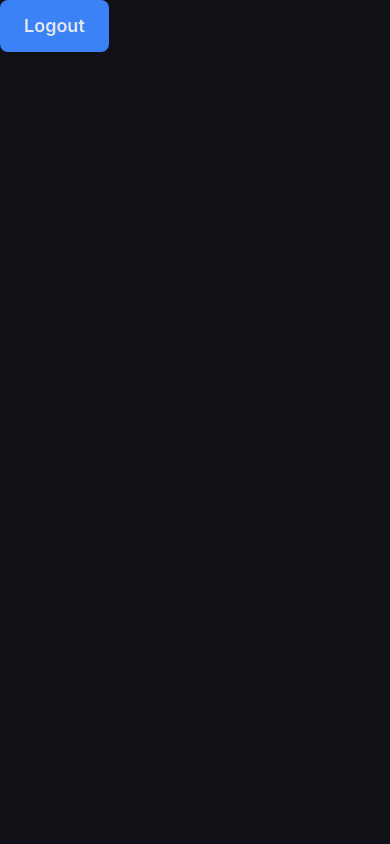
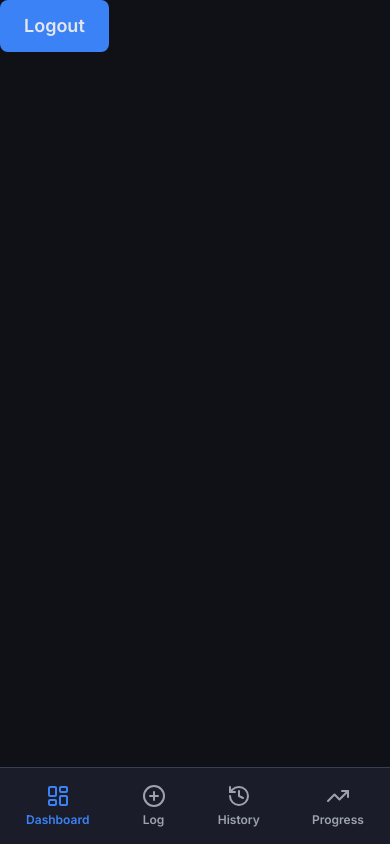
Before and after one commit to Koraxdd/LiftLog, a Next.js app: page /dashboard in a window 390 px wide. Built offline with nearby package versions, Linux system fonts and the light colour scheme.

Commit message:
feat: added mobile footer nav

```diff
--- a/src/app/dashboard/layout.tsx
+++ b/src/app/dashboard/layout.tsx
@@ -1,9 +1,10 @@
 import type { ReactNode } from "react";
 import type { Metadata } from "next";
 import "../globals.css"
+import FooterNav from "@/components/Layout/dashboard/FooterNav";
 
 export const metadata: Metadata = {
-  title: "LiftLog | Dashboard"
+  title: "LiftLog - Dashboard"
 };
 
 type DashboardLayoutProps = {
@@ -12,6 +13,9 @@ type DashboardLayoutProps = {
 
 export default function DashboardLayout({ children }: DashboardLayoutProps) {
     return (
-        <main>{children}</main>
+        <div className="flex flex-col min-h-screen">
+            <main className="flex-1">{children}</main>
+            <FooterNav />
+        </div>
     )
 }
--- /dev/null
+++ b/src/components/Layout/dashboard/FooterNav.tsx
@@ -0,0 +1,27 @@
+import CustomLink from "@/components/UI/CustomLink";
+import { LayoutDashboard, CirclePlus, History, TrendingUp } from "lucide-react";
+
+export default function FooterNav() {
+    return (
+        <footer className="bg-card border-t border-subtle py-4">
+            <nav className="flex justify-around items-center">
+                <CustomLink href="/dashboard" variant="mobile">
+                    <LayoutDashboard />
+                    Dashboard
+                </CustomLink>
+                <CustomLink href="/dashboard/log" variant="mobile">
+                    <CirclePlus />
+                    Log
+                </CustomLink>
+                <CustomLink href="/dashboard/history" variant="mobile">
+                    <History />
+                    History
+                </CustomLink>
+                <CustomLink href="/dashboard/progress" variant="mobile">
+                    <TrendingUp />
+                    Progress
+                </CustomLink>
+            </nav>
+        </footer>
+    )
+}
--- /dev/null
+++ b/src/components/UI/CustomLink.tsx
@@ -0,0 +1,25 @@
+"use client"
+
+import type { ReactNode } from "react"
+import Link from "next/link"
+import clsx from "clsx"
+import { usePathname } from "next/navigation"
+
+type CustomLinkProps = {
+    children: ReactNode
+    href: string
+    variant: "mobile" | "desktop"
+}
+
+export default function CustomLink({ children, href, variant }: CustomLinkProps) {
+    const path = usePathname()
+    const isActive = path === href
+
+    const style = clsx(
+        variant === "mobile" && `flex flex-col justify-around gap-1 items-center font-semibold text-xs ${isActive ? "text-brand" : "text-text-muted"}`
+    )
+
+    return (
+        <Link href={href} className={style}>{children}</Link>
+    )
+}
```
